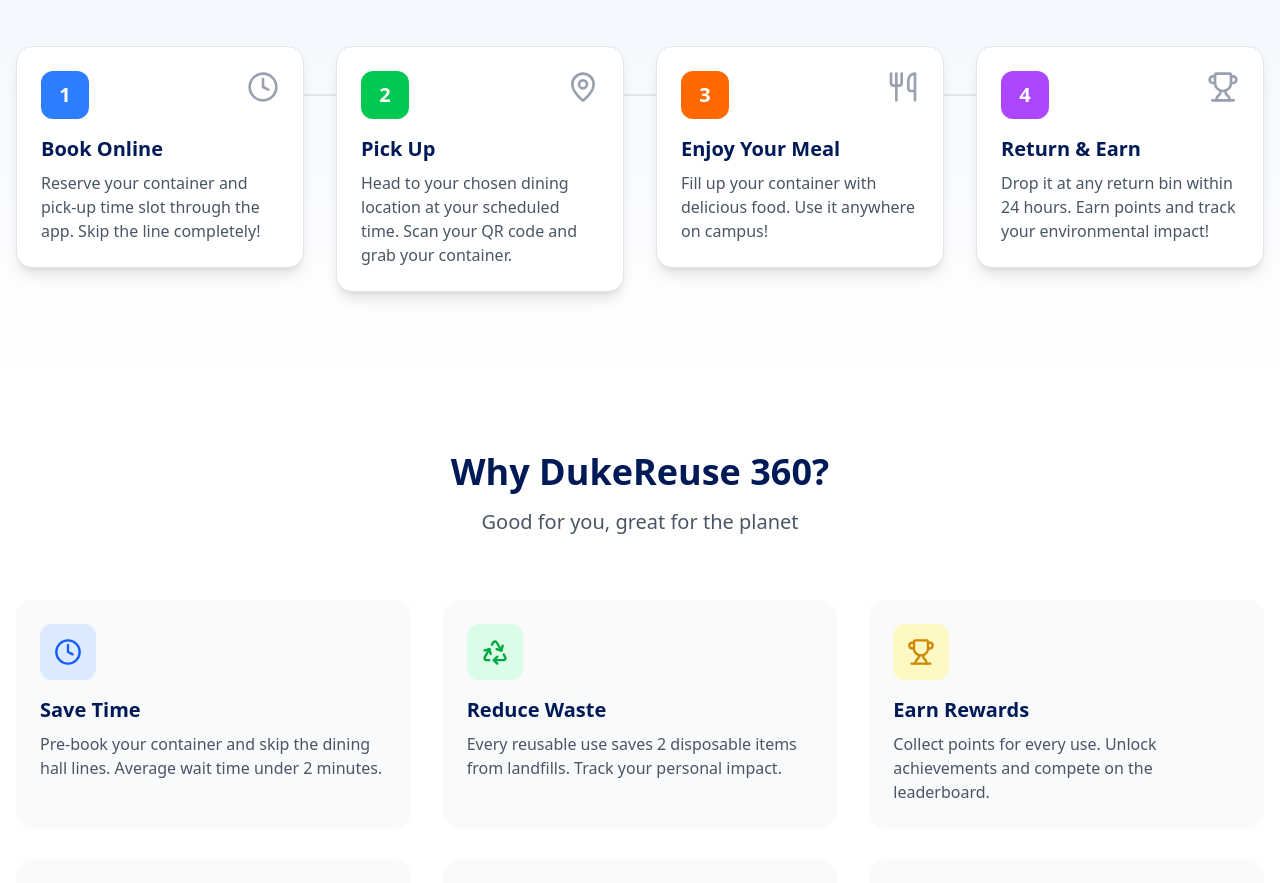
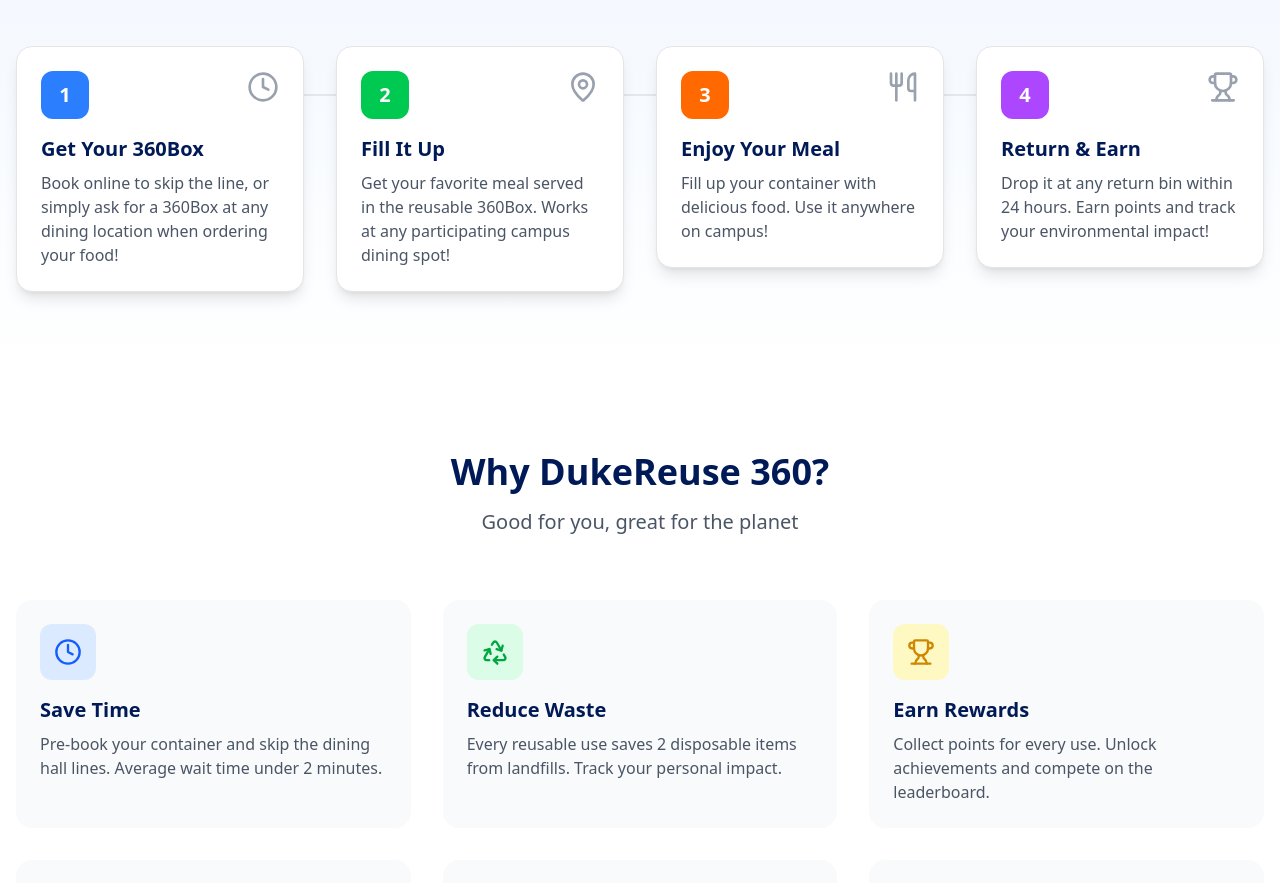
Before and after one commit to jaydip12357/duke360, a Next.js app: page / in a window 1280 px wide. Shown: the part 1580-2463 px from the top of the page. Built offline with nearby package versions, Linux system fonts and the light colour scheme; no server answers; the database is empty.

Commit message:
fix: Update how it works to include walk-up option for 360Box
Students can now either book online or just ask for a 360Box at any dining location.

https://claude.ai/code/session_01SzRbupJz99Ekhi4HwaBxeg

```diff
--- a/app/page.tsx
+++ b/app/page.tsx
@@ -360,15 +360,15 @@ export default function LandingPage() {
             {[
               {
                 step: '1',
-                title: 'Book Online',
-                description: 'Reserve your container and pick-up time slot through the app. Skip the line completely!',
+                title: 'Get Your 360Box',
+                description: 'Book online to skip the line, or simply ask for a 360Box at any dining location when ordering your food!',
                 icon: Clock,
                 color: 'bg-blue-500'
               },
               {
                 step: '2',
-                title: 'Pick Up',
-                description: 'Head to your chosen dining location at your scheduled time. Scan your QR code and grab your container.',
+                title: 'Fill It Up',
+                description: 'Get your favorite meal served in the reusable 360Box. Works at any participating campus dining spot!',
                 icon: MapPin,
                 color: 'bg-green-500'
               },
```
